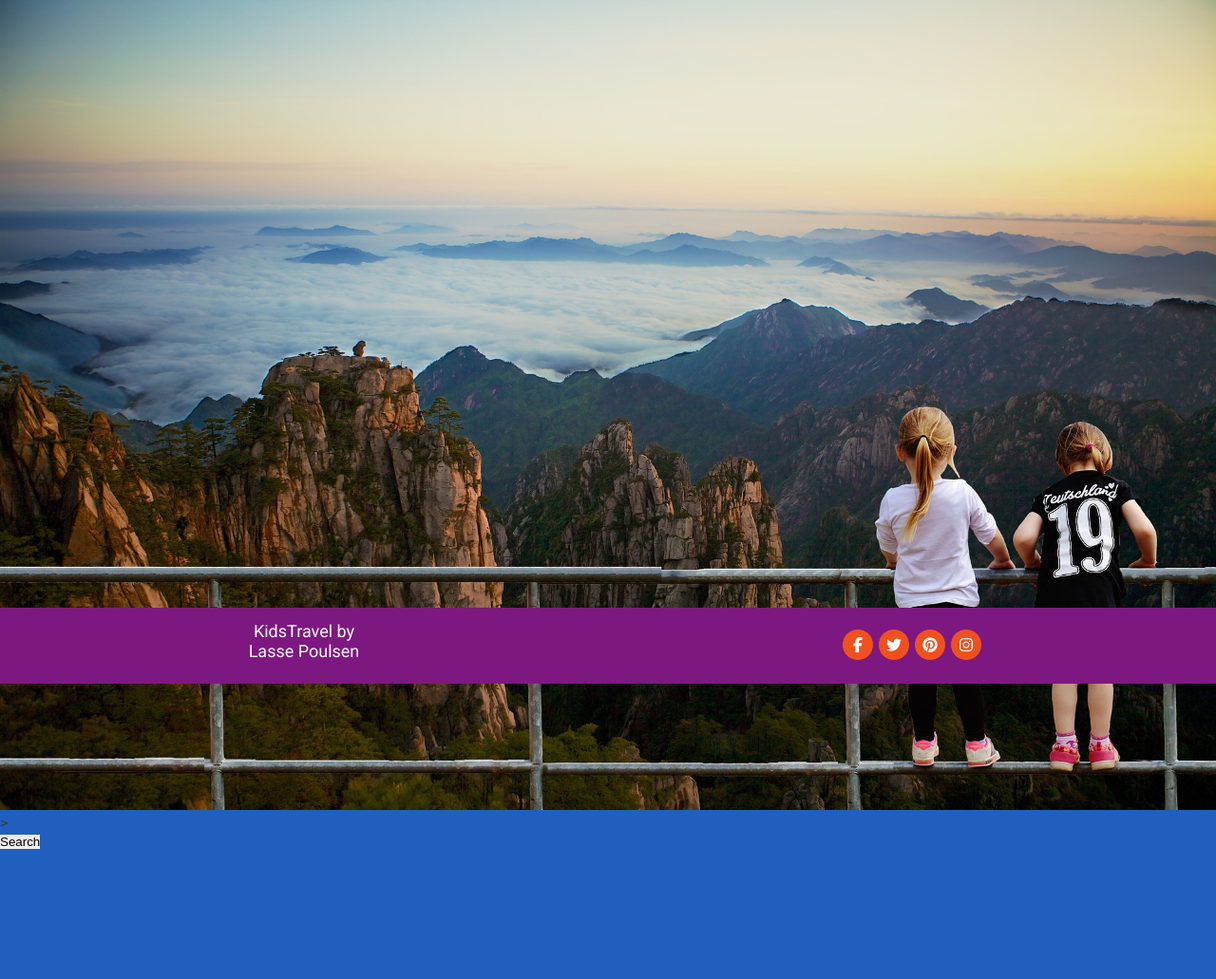
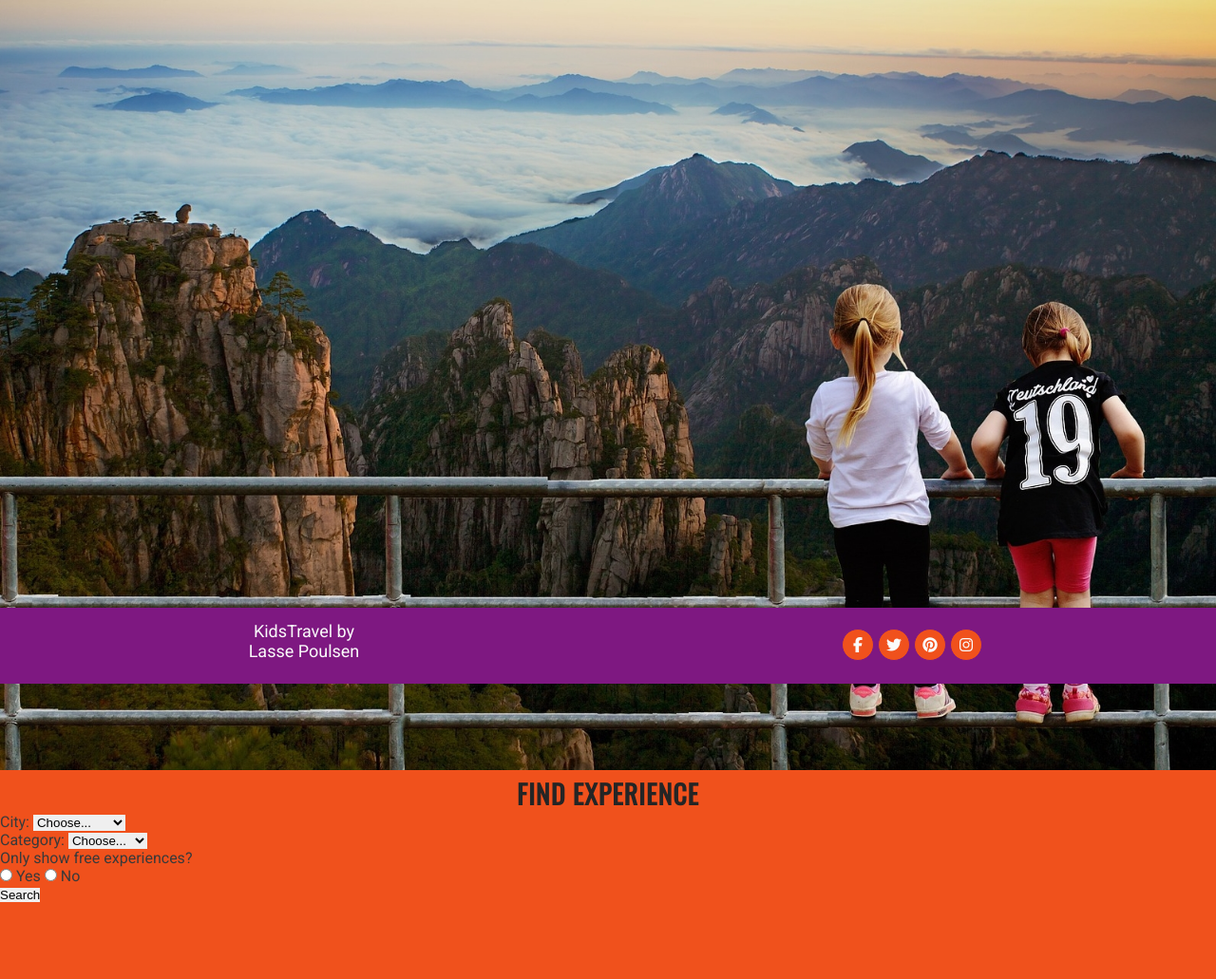
Before and after one commit to Lasserini/kidstravelp4, a Django app: page / in a window 1280 px wide. Shown: the part 80-1111 px from the top of the page at 95% size. Before the commit the page ends 974 px from the top, so only its background shows below. Run offline with Django 3.2, Linux system fonts and the light colour scheme; some libraries are stand-ins or nearby versions.

Commit message:
add experience search form

```diff
--- a/activities/filters.py
+++ b/activities/filters.py
@@ -1,5 +1,5 @@
+from .models import Experience
 import django_filters
-from .models import Experience
 
 
 class ExperienceFilter(django_filters.FilterSet):
--- a/activities/urls.py
+++ b/activities/urls.py
@@ -5,5 +5,4 @@
 
 urlpatterns = [
     path('', views.HomeView.as_view(), name='home'),
-    url(r'^search/$', views.search, name='search'),
 ]
--- a/activities/views.py
+++ b/activities/views.py
@@ -1,22 +1,19 @@
 from django.shortcuts import render, get_object_or_404
 from django.views import generic, View
 from .models import Experience, Review
-from .filters import ExperienceFilter
 
 
 # The Index page view
 class HomeView(View):
     template_name = 'index.html'
 
-    def get(self, request, *args, **kwargs):
+    def get(self, request):
         return render(request, 'index.html')
 
 
-# The Experience Filter View
+# The SearchExp view
 def search(request):
-    experience_list = Experience().objects.all()
-    experience_filter = ExperienceFilter(request.GET, queryset=experience_list)
-    return render(request, 'search/index.html', {'filter': experience_filter})
+    qs = Experience.objects.all()
 
 
 # class ExperienceView(generic.ListView):
--- a/static/css/style.css
+++ b/static/css/style.css
@@ -13,7 +13,7 @@ body {
     font-family: Roboto, sans-serif;
     font-size: 16px;
     color: #3a3a3a;
-    background-color: #205fbe;
+    background-color: #f0511c;
 }
 
 h1, h2, h3, h4, h5 {
@@ -163,8 +163,20 @@ footer ul {
     border-color: black;
 }
 
+.clear {
+    height: 80px;
+}
+
 /* Hero Image Styling */
 #hero_image {
     width: 100%;
     height: auto;
 }
+
+/* index page styling */
+#search_container h2 {
+    text-align: center;
+    letter-spacing: 1px;
+    font-weight: 900;
+    font-size: 28px;
+}
--- a/templates/base.html
+++ b/templates/base.html
@@ -38,6 +38,9 @@
     <!-- Page specific content goes here -->
     {% endblock content %}
 
+    <!-- Empty div that prevents actual content from hiding under the footer -->
+    <div class="clear"></div>
+
     <footer>
         <p id="made_by">
             KidsTravel by<br>
--- a/templates/index.html
+++ b/templates/index.html
@@ -4,10 +4,39 @@
 {% block content %}
   <div id="hero_container">
     <img src="{% static 'images/kidstravel_hero.jpg' %}" id="hero_image" alt="Two kids enjoying a mountain view">
-  </div>>
+  </div>
 
-  <form method="get">
-    {{ filter.form.as_p }}
+  <div id="search_container">
+    <h2>Find Experience</h2>
+    <!-- The form that allows the users to search for experiences -->
+    <form method="get", action=".">
+      <div>
+        <label for="city">City:</label>
+        <select id="city" name="city_chosen">
+          <option selected>Choose...</option>
+          <option value="copenhagen">Copenhagen</option>
+          <option value="florence">Florence</option>
+        </select>
+      </div>
+      <div>
+        <label for="category">Category:</label>
+        <select id="category" name="category_chosen">
+          <option selected>Choose...</option>
+          <option value="museum">Museum</option>
+          <option value="park">Park</option>
+          <option value="day_trip">Day Trip</option>
+          <option value="cafe">Cafe</option>
+          <option value="playground">Playgroun</option>
+          <option value="monument">Monument</option>
+        </select>
+      </div>
+      <div>
+        <p>Only show free experiences?</p>
+        <input type="radio" id="yes" name="free_chosen" value="0">
+        <label for="age1">Yes</label>
+        <input type="radio" id="no" name="free_chosen" value="1">
+        <label for="age2">No</label>
+      </div>
       <button type="submit">Search</button>
     </form>
 
@@ -16,7 +45,12 @@
       <li>{{ experience.name }}</li>
     {% endfor %}
     </ul>
+</div>
 {%endblock%}
+
+
+
+
 
 <!--
 <form method="get">
```
Also changed, not shown: static/images/kidstravel_hero.jpg. Lines whose indentation alone changed are shown as unchanged.
